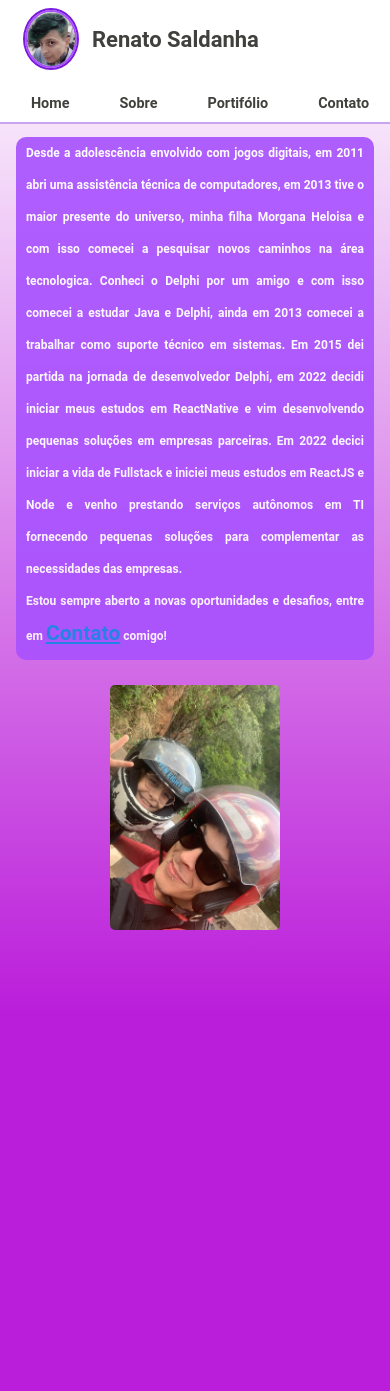
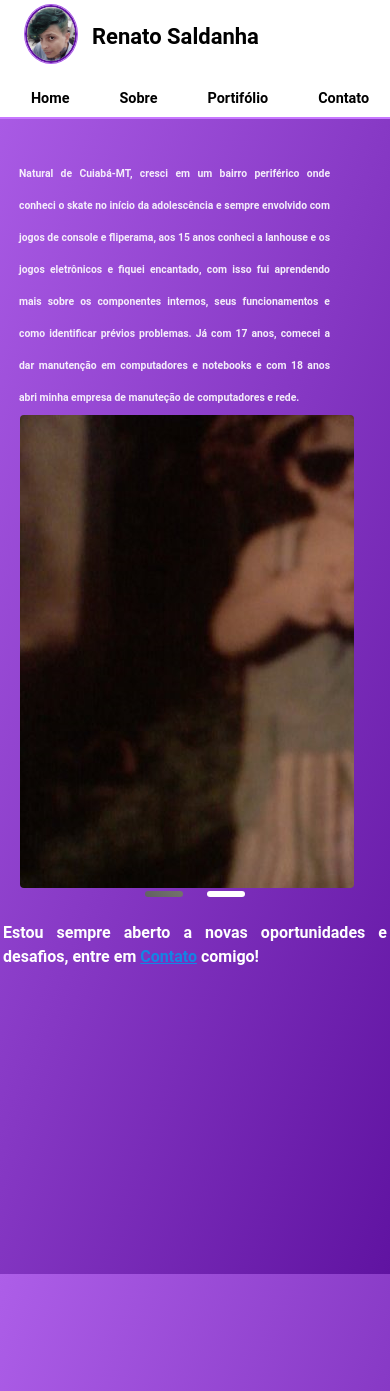
Before and after one commit to renato-saldanha/renato-saldanha, a Next.js app: page /Sobre in a window 390 px wide. Before the commit the page ends 1013 px from the top, so only its background shows below. Built offline with nearby package versions, Linux system fonts and the light colour scheme.

Commit message:
implementação carrousel  em Sobre

```diff
--- /dev/null
+++ b/src/components/DotButton/index.tsx
@@ -0,0 +1,67 @@
+import React, {
+  PropsWithChildren,
+  useCallback,
+  useEffect,
+  useState
+} from 'react'
+import { EmblaCarouselType } from 'embla-carousel'
+
+type UseDotButtonType = {
+  selectedIndex: number
+  scrollSnaps: number[]
+  onDotButtonClick: (index: number) => void
+}
+
+export const useDotButton = (emblaApi: EmblaCarouselType | undefined): UseDotButtonType => {
+  const [selectedIndex, setSelectedIndex] = useState(0)
+  const [scrollSnaps, setScrollSnaps] = useState<number[]>([])
+
+  const onDotButtonClick = useCallback(
+    (index: number) => {
+      if (!emblaApi) return
+      emblaApi.scrollTo(index)
+    },
+    [emblaApi]
+  )
+
+  const onInit = useCallback((emblaApi: EmblaCarouselType) => {
+    setScrollSnaps(emblaApi.scrollSnapList())
+  }, [])
+
+  const onSelect = useCallback((emblaApi: EmblaCarouselType) => {
+    setSelectedIndex(emblaApi.selectedScrollSnap())
+  }, [])
+
+  useEffect(() => {
+    if (!emblaApi) return
+
+    onInit(emblaApi)
+    onSelect(emblaApi)
+    emblaApi.on('reInit', onInit)
+    emblaApi.on('reInit', onSelect)
+    emblaApi.on('select', onSelect)
+  }, [emblaApi, onInit, onSelect])
+
+  return {
+    selectedIndex,
+    scrollSnaps,
+    onDotButtonClick
+  }
+}
+
+type PropType = PropsWithChildren<
+  React.DetailedHTMLProps<
+    React.ButtonHTMLAttributes<HTMLButtonElement>,
+    HTMLButtonElement
+  >
+>
+
+export const DotButton: React.FC<PropType> = (props) => {
+  const { children, ...restProps } = props
+
+  return (
+    <button type="button" {...restProps}>
+      {children}
+    </button>
+  )
+}
--- /dev/null
+++ b/src/components/DotButton/styles.module.css
@@ -0,0 +1,3 @@
+.container {
+
+}
--- a/src/components/Header/styles.module.css
+++ b/src/components/Header/styles.module.css
@@ -26,9 +26,9 @@
   width: 52px;
   height: 58px;
   border-radius: 100%;
-  border: 2px solid var(--purple-400);
-  outline: 2px solid var(--purple-600);
-  margin: 10px 15px 10px 25px;
+  border: 2px solid var(--purple-600);
+  outline: 1px solid var(--purple-200);
+  margin: 5px 15px 10px 25px;
   cursor: pointer;
 }
 
--- a/src/pages/Home/index.tsx
+++ b/src/pages/Home/index.tsx
@@ -3,10 +3,9 @@ import styles from './styles.module.css'
 export default function Home() {
   return (
     <div className={styles.container}>
-      <h1> Saudações</h1>
-      <h1>Que bom você aqui!</h1>
-      <p> Seja mais que bem vindo(a) ao meu portifólio! </p>
-      <p>Fique à vontade para navegar e me conhecer um pouco melhor!</p>
+      <h1>Saudações!</h1>
+      <h1>Que bom ter você aqui!</h1>
+      <p>Seja bem-vindo(a) ao meu portfólio, aqui você conhecerá um pouco mais sobre mim e sobre o meu trabalho.</p>
     </div>
   )
 }
--- a/src/pages/Home/styles.module.css
+++ b/src/pages/Home/styles.module.css
@@ -5,7 +5,11 @@
   align-items: center;
   text-align: center;
   margin-top: 150px;
-  line-height: 1.3;
+  line-height: 1.5;
+}
+
+.container * {
+  color: var(--white);
 }
 
 .container h1 {
--- a/src/pages/Sobre/index.tsx
+++ b/src/pages/Sobre/index.tsx
@@ -1,25 +1,84 @@
 import Image from 'next/image'
 import styles from './styles.module.css'
-import Img from '../../../public/assets/parceira.jpeg'
+import Img1 from '../../../public/assets/eu.png'
+import Img2 from '../../../public/assets/parceira.jpeg'
 import Link from 'next/link'
 
+import { Card, CardContent } from "@/components/ui/card"
+import {
+  Carousel,
+  CarouselContent,
+  CarouselItem,
+  CarouselNext,
+  CarouselPrevious
+} from "@/components/ui/carousel"
+import { EmblaOptionsType } from 'embla-carousel'
+import useEmblaCarousel from 'embla-carousel-react'
+import { DotButton, useDotButton } from '../../components/DotButton'
+
+const galeriaItens = [
+  {
+    titulo: `Natural de Cuiabá-MT, cresci em um bairro periférico onde conheci o skate no início da adolescência e sempre envolvido com jogos de console e fliperama,
+            aos 15 anos conheci a lanhouse e os jogos eletrônicos e fiquei encantado, com isso fui aprendendo mais sobre os componentes internos, seus funcionamentos e como identificar prévios problemas.
+            Já com 17 anos, comecei a dar manutenção em computadores e notebooks e com 18 anos abri minha empresa de manuteção de computadores e rede.`,
+    imagem: Img1,
+    style: styles.containerImg1
+  },
+  {
+    titulo: `Formado em Análise e Desenvolvimento de Sisitemas em 2018,
+    desde 2013 trabalhando com soluções em TI, conheci o Delphi por um amigo e com isso comecei a estudar Java e Delphi e comecei a trabalhar como suporte técnico em sistemas.
+    Em 2015 dei partida na jornada de desenvolvedor Delphi, passei por algumas empresas onde efetuava a manutenção dos sistemas EPRs existentes utilizando diversas tecnologias que a ferramenta proporciona.
+    Em 2022 decidi iniciar meus estudos em ReactNative e vim desenvolvendo pequenas soluções em empresas parceiras.
+    Em 2023 decici iniciar a vida de Fullstack e iniciei meus estudos em ReactJS e Node e venho prestando serviços autônomos em TI fornecendo pequenas soluções para complementar as necessidades das empresas.`,
+    imagem: Img2,
+    style: styles.containerImg2
+  }
+]
+
+
 export default function Sobre() {
+  const options: EmblaOptionsType = {
+    align: 'start',
+    dragFree: true,
+    containScroll: "trimSnaps"
+  }
+
+  const [emblaRef, emblaApi] = useEmblaCarousel(options)
+
+  const { selectedIndex, scrollSnaps, onDotButtonClick } = useDotButton(emblaApi)
+
   return (
-    <div className={styles.container}>
-      <div className={styles.containerSobre}>
-        <p>
-          Desde a adolescência envolvido com jogos digitais, em 2011 abri uma assistência técnica de computadores, em 2013 tive o maior presente do universo, minha filha Morgana Heloisa e com isso comecei a pesquisar novos caminhos na área tecnologica.
-          Conheci o Delphi por um amigo e com isso comecei a estudar Java e Delphi, ainda em 2013 comecei a trabalhar como suporte técnico em sistemas.
-          Em 2015 dei partida na jornada de desenvolvedor Delphi, em 2022 decidi iniciar meus estudos em ReactNative e vim desenvolvendo pequenas soluções em empresas parceiras.
-          Em 2022 decici iniciar a vida de Fullstack e iniciei meus estudos em ReactJS e Node e venho prestando serviços autônomos em TI fornecendo pequenas soluções para complementar as necessidades das empresas.
-         <br/> Estou sempre aberto a novas oportunidades e desafios, entre em <Link href="/Contato">Contato</Link> comigo!
-        </p>
+    <div className={styles.container}   >
+      <div className={styles.containerViewPort} ref={emblaRef}>
+        <div className={styles.containerImagem}>
+          {galeriaItens.map((item, i) => (
+            <div className={styles.content}
+              key={i}>
+              <div className={styles.containerSobre}>
+                <p>
+                  {item.titulo}
+                </p>
+              </div>
+              <div className={item.style}>
+                <Image alt={`Img${i + 1}`} src={item.imagem} />
+              </div>
+            </div>
+          ))}
+        </div>
 
+        <div className={styles.botoesGaleria} >
+          {scrollSnaps.map((_, i) => (
+            <DotButton
+              key={i}
+              onClick={() => onDotButtonClick(i)}
+              className={selectedIndex === i ? styles.dotButtonSelecionado : styles.dotButton} />
+          ))}
+        </div>
+
+        <p className={styles.contato}><br /> Estou sempre aberto a novas oportunidades e desafios, entre em <Link href="/Contato">Contato</Link> comigo!</p>
       </div>
 
-      <div className={styles.containerImg}>
-        <Image alt="Img" src={Img} />
-      </div>
+
     </div>
   )
 }
--- a/src/pages/Sobre/styles.module.css
+++ b/src/pages/Sobre/styles.module.css
@@ -1,79 +1,173 @@
 .container {
+  --slide-spacing: 1rem;
+  --slide-size: 100%;
+  --slide-height: 19rem;
+}
+
+.container * {
+  color: var(--white);
+  text-align: justify;
+}
+
+.container a {
+  text-decoration: underline;
+  color: var(--blue-200);
+}
+
+.containerViewPort {
+  overflow: hidden;
+}
+
+.containerImagem {
+  backface-visibility: hidden;
+  display: flex;
+  touch-action: pan-y;
+  margin-left: calc(var(--slide-spacing) * -1);
+}
+
+.content {
   display: flex;
   align-items: center;
   line-height: 200%;
-  margin: 120px 4% 0 3%;
+  margin: 120px 0 0 0;
+  flex: 0 0 var(--slide-size);
+  min-width: 0;
+  padding-left: var(--slide-spacing);
+  position: relative;
+  padding: 0 35px;
 }
 
 .containerSobre {
   flex: 1.9;
-  margin-right: 45px;
+  margin-right: 25px;
 }
 
-.containerSobre * {
-  color: var(--white);
-  font-size: 21px;
-  text-align: justify;
+.containerImg1,
+.containerImg2 {
+  flex: 1.6;
 }
 
-.containerSobre a {
-  text-decoration: underline;
-  color: var(--blue-200);
+.containerImg1 img {
+  height: 475px;
+  object-fit: none;
+  border-radius: 5px;
+  padding: 1px;
+  border: 2px solid var(--purple-400);
+  object-position: -90px -80px;
 }
 
-.containerImg {
-  flex: 1.5;
+.containerImg2 img {
+  height: 275px;
+  object-fit: cover;
+  border-radius: 5px;
+  padding: 1px;
+  border: 2px solid var(--purple-400);
 }
 
-.containerImg img {
-  width: 100%;
-  height: 475px;
-  object-fit: cover;
-  border-radius: 5px;
+.botoesGaleria {
+  margin-top: 2px;
+  left: 0;
+  right: 0;
+  display: flex;
+  justify-content: center;
+  align-items: center;
 }
 
-@media screen and (min-width: 685px){
-  .containerImg img {
-  object-position: 0 -260px;
+.dotButton {
+  width: 2.4rem;
+  height: 0.4rem;
+  display: flex;
+  align-items: center;
+  margin-right: 0.75rem;
+  margin-left: 0.75rem;
+  background-color: var(--white);
+  border-radius: 3px;
+}
+.dotButtonSelecionado {
+  background: linear-gradient(45deg, var(--gray-400), var(--gray-300));
+  width: 2.4rem;
+  height: 0.4rem;
+  display: flex;
+  align-items: center;
+  margin-right: 0.75rem;
+  margin-left: 0.75rem;
+  border-radius: 3px;
+}
+
+.contato {
+  margin: 0 17px;
+}
+
+@media screen and (min-width: 685px) {
+  .container * {
+    font-size: 107%;
+  }
+  .containerImg2 img {
+    object-position: 0 -260px;
+    padding-right: 10px;
+  }
+}
+
+@media screen and (min-width: 1085px) {
+  .container * {
+    font-size: 104%;
   }
 }
 
 @media screen and (max-width: 685px) {
   .container {
+    padding: 26px 0 0 0;
+    height: calc(100vh + 430px);
+  }
+
+  .content {
     display: flex;
     flex-direction: column;
-    margin: 15px 16px 0px 16px;
+    margin: 15px 0 0 0;
     align-items: center;
     justify-content: center;
   }
 
   .containerSobre {
-    margin: 0;
+    padding: 0;
+    /* margin: 0;
     margin-bottom: 25px;
     display: flex;
+    align-items: center;
+    justify-content: center; */
+  }
+
+  .containerSobre > * {
+    font-size: 65%;
+    text-align: justify;
+    background-color: var(--purple-400);
+    opacity: 0.9;
+    /* padding: 0 10px 8px 10px; */
+    border-radius: 10px;
+  }
+
+  .containerImg1,
+  .containerImg2 {
+    display: flex;
+    padding: 0;
     align-items: center;
     justify-content: center;
   }
 
-  .containerSobre > * {
-    font-size: 75%;
-    text-align: justify;
-    background-color: var(--purple-400);
-    opacity: 0.9;
-    padding: 0 10px 8px 10px;
-    border-radius: 10px;
+  .containerImg1 img {
+    /* justify-self: center; */
+    /* object-fit: unset; */
+    object-position: 0;
+    /* height: 150px; */
+    margin: 0 10%;
   }
 
-  .containerImg {
-    display: flex;
-
-    align-items: center;
-    justify-content: center;
+  .containerImg2 img {
+    height: 245px;
+    width: 92%;
   }
 
-  .containerImg img {
-    height: 245px;
-    width: 92%;
-
-  }
+.contato {
+  margin: 0 3px;
 }
+}
--- a/src/styles/globals.css
+++ b/src/styles/globals.css
@@ -10,17 +10,24 @@
   --background-start-rgb: 187, 30, 218;
   --background-end-rgb: 255, 255, 255;
 
-  /* overflow-y: hidden; */
-
   --white: white;
-  --purple-100: #caa3f1;
-  --purple-400: #a851ff;
-  --purple-600: #7c1bdd;
+  --purple-100: #c777ff;
+  --purple-200: #ad5ee8;
+  --purple-300: #9445d0
+  --purple-400: #7a2cb9;
+  --purple-600: #6013a1;
 
   --blue-200: #1386e4fe;
 
-  --texto: #40403c;
+  --blue-600:#2b1b9a;
+
+
+  --gray-100:#a7a7a2;
+  --gray-300:#74746b;
+  --gray-400:#616161;
+  --gray-600: #40403c;
   height: 100vh;
+
 }
 
 * {
@@ -37,12 +44,7 @@ body {
 }
 
 body {
-  background: linear-gradient(
-      to top,
-      transparent,
-      rgb(var(--background-end-rgb))
-    )
-    rgb(var(--background-start-rgb));
+  background: linear-gradient(111deg, var(--purple-200),var(--purple-600));
 }
 
 a {
@@ -59,6 +61,6 @@ p {
 
 @media screen and (max-width: 685px) {
   :root {
-    height: 120vh;
+    height: calc(100vh + 430px);
   }
 }
```
Also changed, not shown: src/pages/Portifolio/index.tsx (+0 -8 lines), public/assets/eu.png (added).
